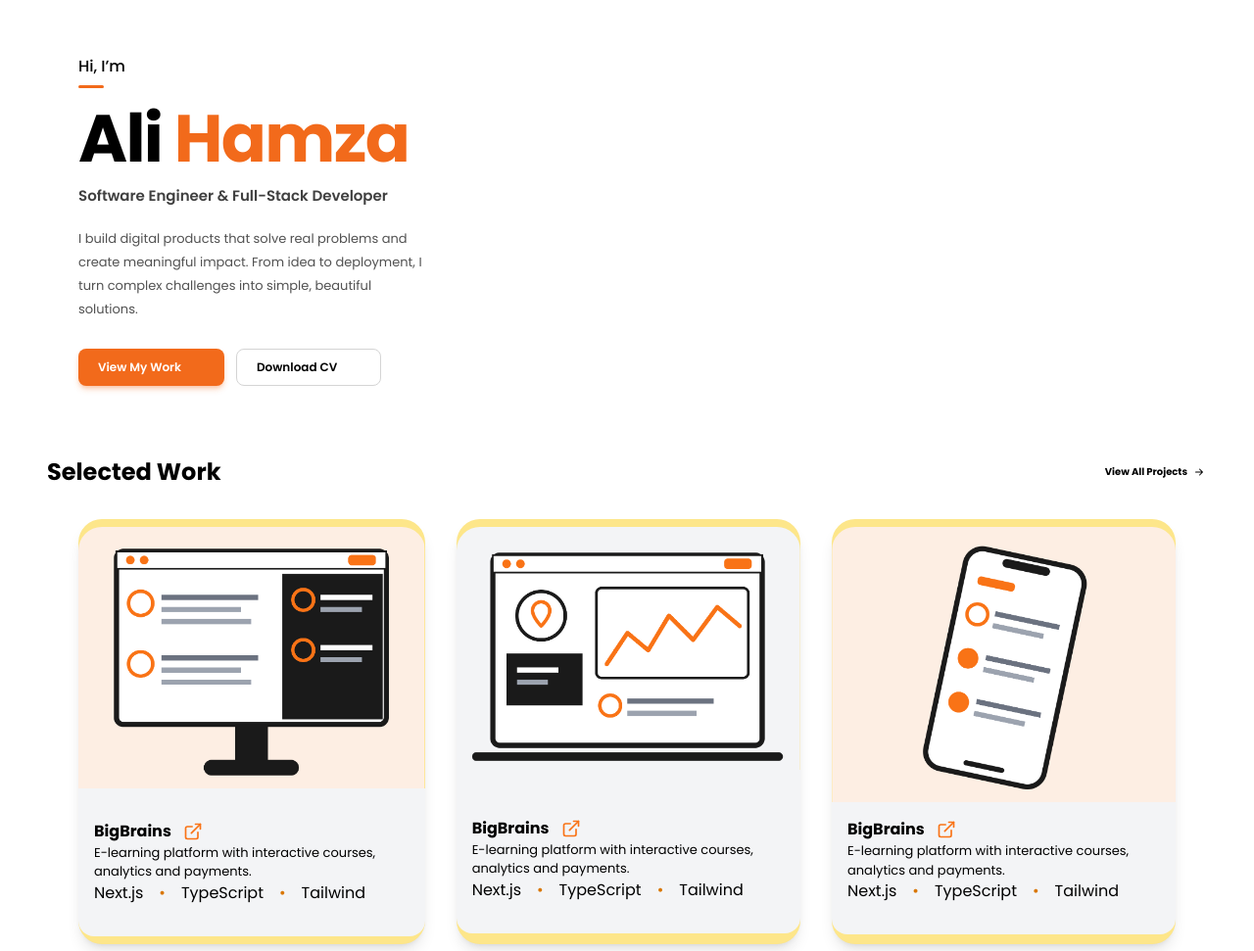
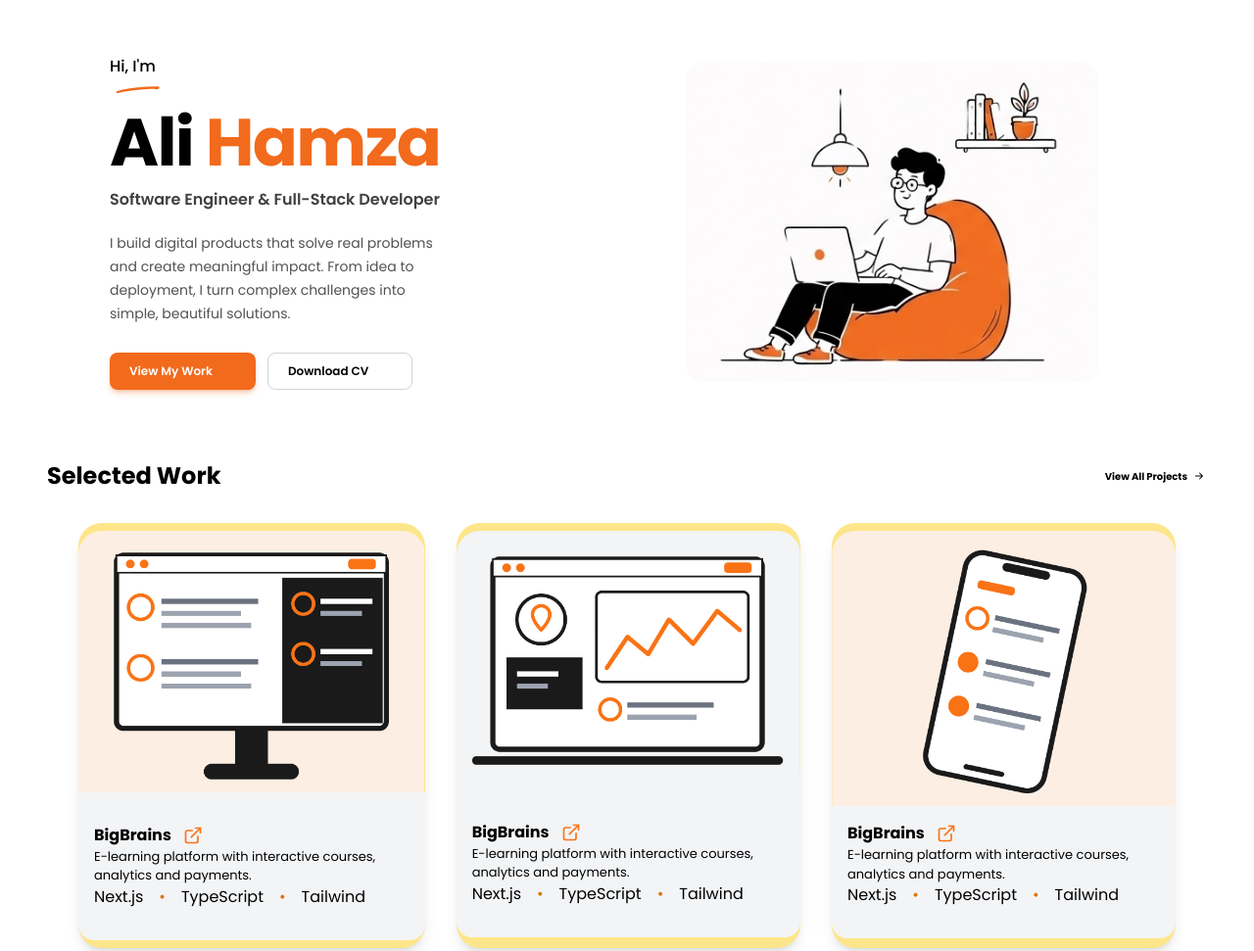
Before and after one commit to MOHAMED-BASIDI/AH.projects, a website: page index.html in a window 1280 px wide. Shown: the top 971 px of the page at 98% size. Drawn offline with nearby package versions, Linux system fonts and the light colour scheme.

Commit message:
styling: includes the orange underline design.

```diff
--- a/index.html
+++ b/index.html
@@ -17,32 +17,69 @@
     <header></header>
 
     <main>
+
 <section
-        class="grid items-center gap-8 px-[3rem] py-[1rem] md:grid-cols-[1fr,1.15fr] lg:py-14">
-        <div class="order-2 md:order-1 md:pl-4 lg:pl-8">
-          <p class="text-[16px] font-medium">Hi, I’m<span class="ul"></span></p>
-          <h1
-            class="mt-4 text-[56px] font-extrabold leading-[1.05] tracking-tight sm:text-[68px]">Ali
-            <span class="text-brand">Hamza</span></h1>
-          <p class="mt-3 text-[15px] font-semibold text-neutral-700">Software
-            Engineer &amp; Full-Stack Developer</p>
-          <p class="mt-5 max-w-[22rem] text-[13px] leading-6 text-neutral-600">I
-            build digital products that solve real problems and create
+  class="grid grid-cols-1 items-center gap-8 px-5 py-8 sm:px-8 md:grid-cols-[1fr,1.15fr] md:gap-10 md:px-12 lg:px-20 lg:py-14">
+
+  <div class="order-1 flex justify-center md:order-2">
+    <img
+      src="./public/imagas/image001.jpeg"
+      alt="Ali Hamza"
+      class="w-full max-w-[280px] rounded-2xl object-cover sm:max-w-[350px] md:max-w-full lg:max-w-[420px]"
+    >
+  </div>
+
+  <div class="order-2 text-center md:order-1 md:pl-4 md:text-left lg:pl-8">
+
+   <p class="flex flex-col items-center gap-2 text-[16px] font-medium md:items-start">
+  Hi, I'm
+
+  <svg
+    class="h-2 w-20"
+    viewBox="0 0 100 12"
+    fill="none"
+    xmlns="http://www.w3.org/2000/svg"
+  >
+    <path
+      d="M2 9 C25 2, 80 1, 60 3"
+      stroke="#F26A1B"
+      stroke-width="3.5"
+      stroke-linecap="round"
+    />
+  </svg>
+</p>
+
+    <h1 class="mt-4 text-4xl font-extrabold leading-tight tracking-tight sm:text-5xl lg:text-[68px]">
+      Ali <span class="text-brand">Hamza</span>
+    </h1>
+
+    <p class="mt-3 text-sm font-semibold text-neutral-700 sm:text-base">
+      Software Engineer &amp; Full-Stack Developer
+    </p>
+
+    <p class="mx-auto mt-5 max-w-[22rem] text-sm leading-6 text-neutral-600 md:mx-0">
+      I build digital products that solve real problems and create
       meaningful impact. From idea to deployment, I turn complex
-            challenges into simple, beautiful solutions.</p>
-          <div class="mt-7 flex flex-wrap gap-3">
+      challenges into simple, beautiful solutions.
+    </p>
+
+    <div class="mt-7 flex flex-wrap justify-center gap-3 md:justify-start">
       <a href="#work"
-              class="inline-flex items-center gap-2 rounded-lg bg-brand px-5 py-2.5 text-xs font-semibold text-white shadow-md shadow-brand/30 hover:brightness-95">View
-              My Work <svg class="ic !h-4 !w-4"><use href="#arr" /></svg></a>
+        class="inline-flex items-center gap-2 rounded-lg bg-brand px-5 py-2.5 text-xs font-semibold text-white shadow-md shadow-brand/30 hover:brightness-95">
+        View My Work
+        <svg class="ic !h-4 !w-4"><use href="#" /></svg>
+      </a>
+
       <a href="#"
-              class="inline-flex items-center gap-2 rounded-lg border border-neutral-300 bg-white px-5 py-2.5 text-xs font-semibold hover:border-brand">Download
-              CV <svg class="ic !h-4 !w-4 text-brand"><use
-                  href="#down" /></svg></a>
+        class="inline-flex items-center gap-2 rounded-lg border border-neutral-300 bg-white px-5 py-2.5 text-xs font-semibold hover:border-brand">
+        Download CV
+        <svg class="ic !h-4 !w-4 text-brand"><use href="#" /></svg>
+      </a>
     </div>
-          <div>
 
   </div>
 </section>
+
 
         <section></section>
 
```
Lines whose indentation alone changed are shown as unchanged.
